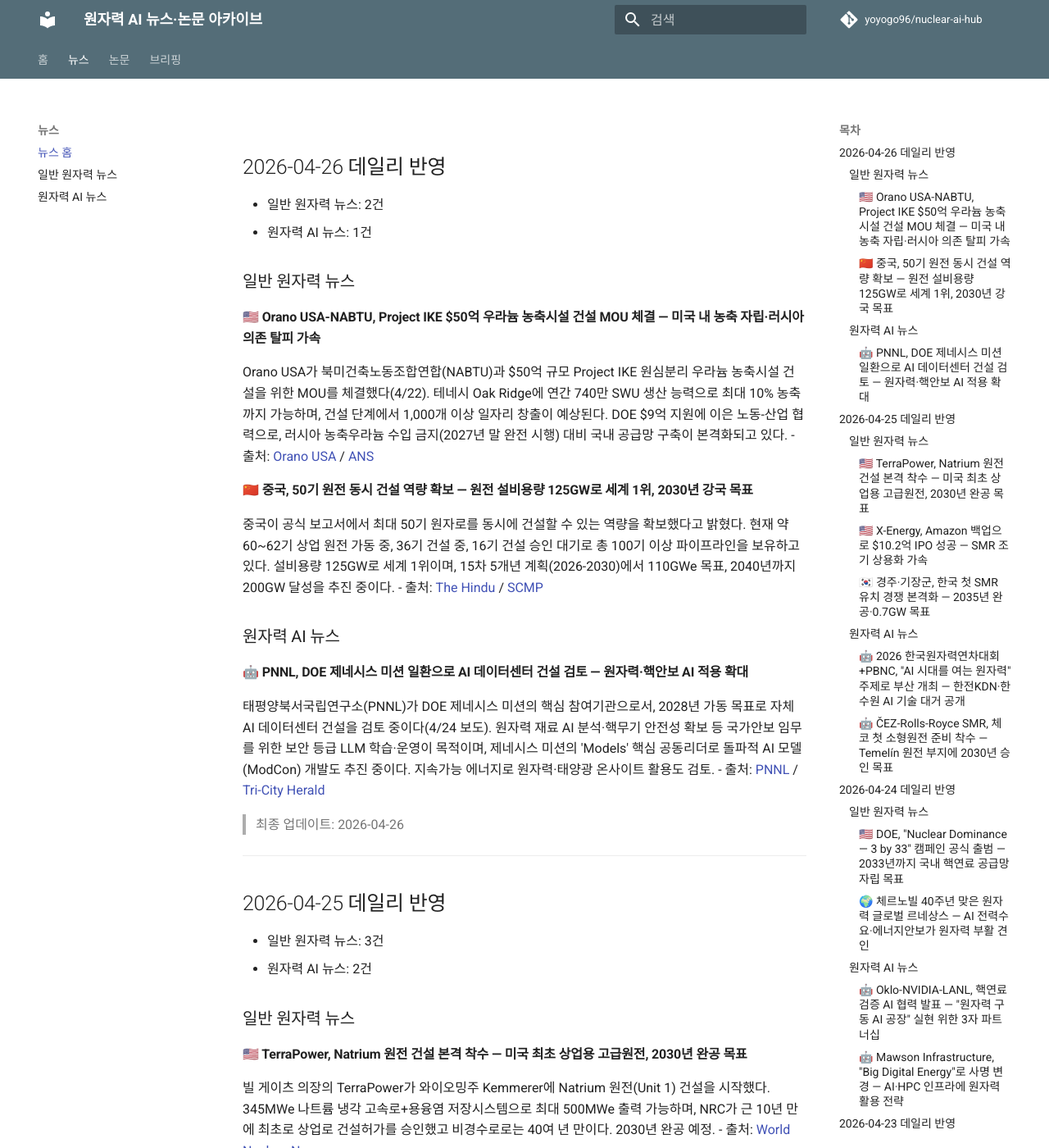
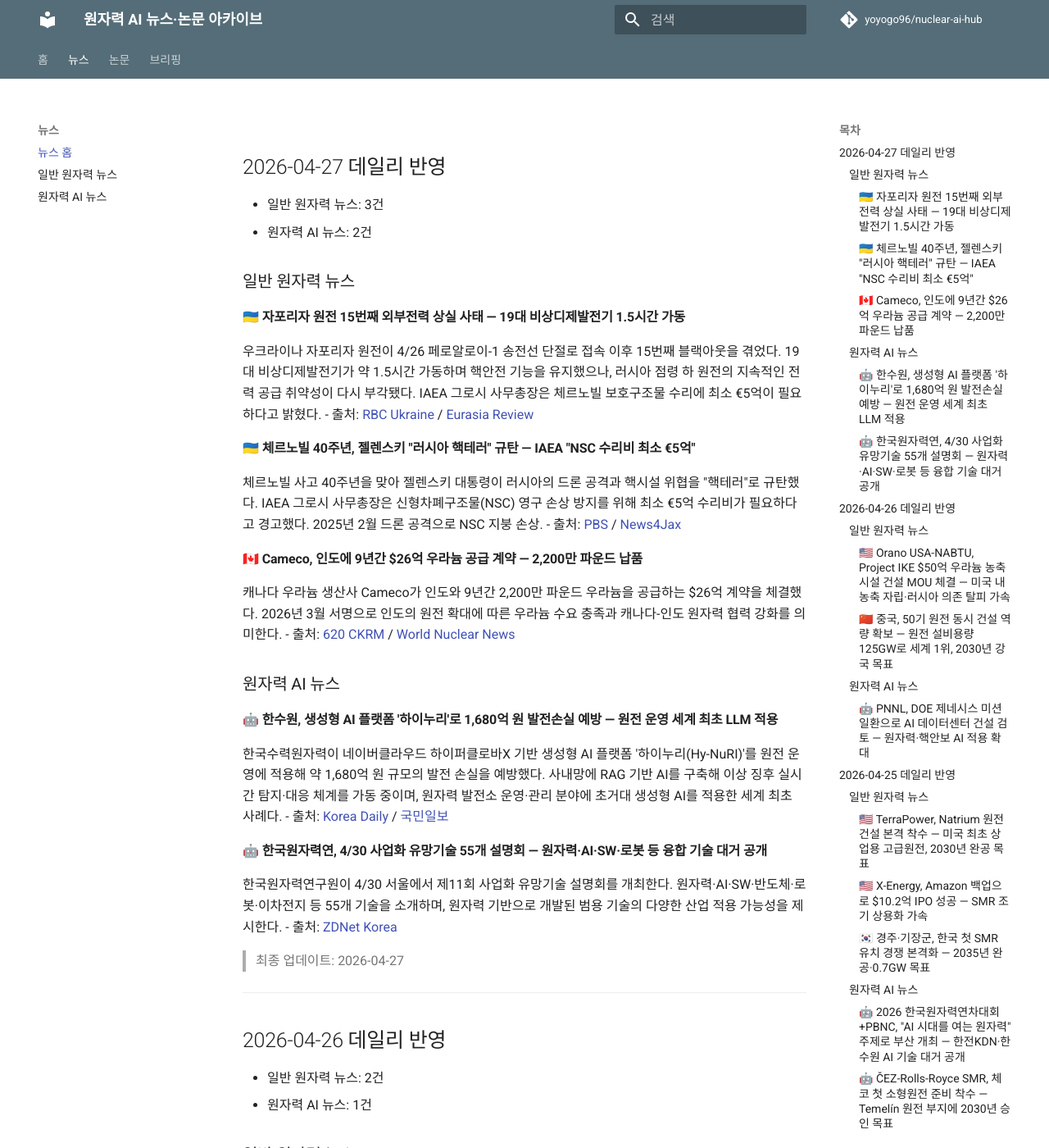
Before and after one commit to yoyogo96/nuclear-ai-hub, an MkDocs documentation site: the page built from docs/news/index.md, in a window 1280 px wide and 1400 px high. Shown: the whole window at 82% size. Built offline with MkDocs 1.6.1 and Material for MkDocs 9.7.7, drawn with Linux system fonts in a browser that asks for light colours; comment, search, counter and statistics services are not loaded.

Commit message:
2026-04-27 데일리 업데이트: 뉴스 5건(일반 3, AI 2), 논문 0건

```diff
--- a/docs/briefings/index.md
+++ b/docs/briefings/index.md
@@ -1,3 +1,21 @@
+## 2026-04-27 데일리 브리핑
+
+### 오늘의 3줄 요약
+1. 자포리자 원전이 15번째 외부전력 상실 사태를 겪고 체르노빌 40주년에 젤렌스키가 "핵테러" 규탄에 나서는 등 우크라이나 전쟁의 핵안전 리스크가 다시 최고조에 달했다.
+2. 한수원이 생성형 AI 플랫폼 '하이누리'로 1,680억 원 규모 발전손실을 예방하며 원전 운영 분야 세계 최초 LLM 적용 사례를 기록했다.
+3. Cameco-인도 $26억 우라늄 공급 계약으로 글로벌 핵연료 공급망 확대가 이어지고, 한국원자력연이 4/30 사업화 설명회에서 원자력·AI 융합 기술 55개를 공개할 예정이다.
+
+### 주요 뉴스 키워드
+자포리자 15번째 정전, 체르노빌 40주년, 한수원 하이누리 AI, Cameco-인도 우라늄, 원자력연 사업화설명회
+
+### 관련 링크
+- [자포리자 15번째 정전 (RBC Ukraine)](https://newsukraine.rbc.ua/news/zaporizhzhia-nuclear-power-plant-hit-by-15th-1777240355.html)
+- [한수원 AI 하이누리 (Korea Daily)](https://www.koreadaily.com/article/20260426133043225)
+- [Cameco-인도 우라늄 계약 (CKRM)](https://www.620ckrm.com/2026/04/26/cameco-ceo-bullish-on-uranium-nuclear-future-at-global-summit/)
+- [원자력연 사업화 설명회 (ZDNet)](https://zdnet.co.kr/view/?no=20260427090531)
+
+---
+
 ## 2026-04-26 데일리 브리핑
 
 ### 오늘의 3줄 요약
--- a/docs/news/index.md
+++ b/docs/news/index.md
@@ -1,3 +1,35 @@
+## 2026-04-27 데일리 반영
+- 일반 원자력 뉴스: 3건
+- 원자력 AI 뉴스: 2건
+
+### 일반 원자력 뉴스
+
+#### 🇺🇦 자포리자 원전 15번째 외부전력 상실 사태 — 19대 비상디제발전기 1.5시간 가동
+우크라이나 자포리자 원전이 4/26 페로알로이-1 송전선 단절로 접속 이후 15번째 블랙아웃을 겪었다. 19대 비상디제발전기가 약 1.5시간 가동하며 핵안전 기능을 유지했으나, 러시아 점령 하 원전의 지속적인 전력 공급 취약성이 다시 부각됐다. IAEA 그로시 사무총장은 체르노빌 보호구조물 수리에 최소 €5억이 필요하다고 밝혔다.
+- 출처: [RBC Ukraine](https://newsukraine.rbc.ua/news/zaporizhzhia-nuclear-power-plant-hit-by-15th-1777240355.html) / [Eurasia Review](https://www.eurasiareview.com/27042026-ukraines-president-accuses-russia-of-nuclear-terrorism-on-chernobyl-anniverary/)
+
+#### 🇺🇦 체르노빌 40주년, 젤렌스키 "러시아 핵테러" 규탄 — IAEA "NSC 수리비 최소 €5억"
+체르노빌 사고 40주년을 맞아 젤렌스키 대통령이 러시아의 드론 공격과 핵시설 위협을 "핵테러"로 규탄했다. IAEA 그로시 사무총장은 신형차폐구조물(NSC) 영구 손상 방지를 위해 최소 €5억 수리비가 필요하다고 경고했다. 2025년 2월 드론 공격으로 NSC 지붕 손상.
+- 출처: [PBS](https://www.pbs.org/newshour/world/more-countries-are-turning-to-nuclear-power-40-years-after-the-chernobyl-disaster) / [News4Jax](https://www.news4jax.com/news/2026/04/26/at-least-16-dead-in-strikes-as-chernobyl-anniversary-highlights-nuclear-risks-of-russia-ukraine-war/)
+
+#### 🇨🇦 Cameco, 인도에 9년간 $26억 우라늄 공급 계약 — 2,200만 파운드 납품
+캐나다 우라늄 생산사 Cameco가 인도와 9년간 2,200만 파운드 우라늄을 공급하는 $26억 계약을 체결했다. 2026년 3월 서명으로 인도의 원전 확대에 따른 우라늄 수요 충족과 캐나다-인도 원자력 협력 강화를 의미한다.
+- 출처: [620 CKRM](https://www.620ckrm.com/2026/04/26/cameco-ceo-bullish-on-uranium-nuclear-future-at-global-summit/) / [World Nuclear News](https://world-nuclear.org/)
+
+### 원자력 AI 뉴스
+
+#### 🤖 한수원, 생성형 AI 플랫폼 '하이누리'로 1,680억 원 발전손실 예방 — 원전 운영 세계 최초 LLM 적용
+한국수력원자력이 네이버클라우드 하이퍼클로바X 기반 생성형 AI 플랫폼 '하이누리(Hy-NuRI)'를 원전 운영에 적용해 약 1,680억 원 규모의 발전 손실을 예방했다. 사내망에 RAG 기반 AI를 구축해 이상 징후 실시간 탐지·대응 체계를 가동 중이며, 원자력 발전소 운영·관리 분야에 초거대 생성형 AI를 적용한 세계 최초 사례다.
+- 출처: [Korea Daily](https://www.koreadaily.com/article/20260426133043225) / [국민일보](https://www.kmib.co.kr/article/view.asp?arcid=1776844083)
+
+#### 🤖 한국원자력연, 4/30 사업화 유망기술 55개 설명회 — 원자력·AI·SW·로봇 등 융합 기술 대거 공개
+한국원자력연구원이 4/30 서울에서 제11회 사업화 유망기술 설명회를 개최한다. 원자력·AI·SW·반도체·로봇·이차전지 등 55개 기술을 소개하며, 원자력 기반으로 개발된 범용 기술의 다양한 산업 적용 가능성을 제시한다.
+- 출처: [ZDNet Korea](https://zdnet.co.kr/view/?no=20260427090531)
+
+> 최종 업데이트: 2026-04-27
+
+---
+
 ## 2026-04-26 데일리 반영
 - 일반 원자력 뉴스: 2건
 - 원자력 AI 뉴스: 1건
--- a/docs/papers/index.md
+++ b/docs/papers/index.md
@@ -1,3 +1,10 @@
+# 2026-04-27 업데이트
+
+- 지난 24시간 기준으로 arXiv 및 주요 학술 소스를 재확인했지만, 기존 반영본과 중복되지 않는 원자력+인공지능 핵심 신규 논문/프리프린트는 확인되지 않았습니다.
+- 오늘은 논문 목록을 추가하지 않고 "신규 없음" 상태로 갱신합니다.
+
+---
+
 # 2026-04-26 업데이트
 
 - 지난 24시간 기준으로 arXiv 및 주요 학술 소스를 재확인했지만, 기존 반영본과 중복되지 않는 원자력+인공지능 핵심 신규 논문/프리프린트는 확인되지 않았습니다.
```
